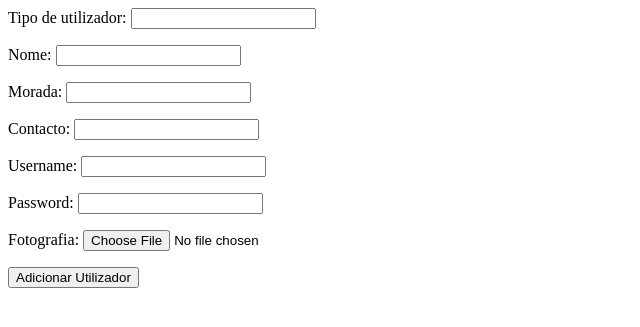
After one commit to bibsos/Heart-SIM, a PHP site: page /adicionarUtilizador.php in a window 1280 px wide. The commit adds this page. Shown: the top 327 px of the page, without its empty margins (0-640 px from the left). Run offline with PHP 8.4, Linux system fonts and the light colour scheme.

Commit message:
Adicionar Utilizador

```diff
--- /dev/null
+++ b/adicionarUtilizador.php
@@ -0,0 +1,17 @@
+<?php
+    $connect = mysqli_connect('localhost', 'root', '','heartsim')
+    or die('Error connecting to the server: ' . mysqli_error($connect));
+    $begin = mysqli_begin_transaction($connect);
+?>
+    <form method="POST">
+        <p>Tipo de utilizador: <input type="options" name="tipo"> </p>
+        <p>Nome: <input type="text" name="nome"> </p>
+        <p>Morada: <input type="text" name="morada"> </p>
+        <p>Contacto: <input type="number" name="contacto"> </p>
+        <p>Username: <input type="username" name="username"> </p>
+        <p>Password: <input type="password" name="password"> </p>
+        <p>Fotografia: <input type="file" name="foto"> </p>
+        <p> <input type="submit" name="submit" value="Adicionar Utilizador"></p>
+    </form>
+
+<?php
--- a/index.php
+++ b/index.php
@@ -82,6 +82,10 @@
                     break;
                 case "NovoPaciente":
                     $links = "novopaciente.php";
+                    break;
+                case "AdicionarUtilizador":
+                    $links = "adicionarUtilizador.php";
+                    break;
             }
             include ($links);
             ?>
--- a/menu.php
+++ b/menu.php
@@ -42,7 +42,7 @@
             <table width="100%" border="1">
                 <tr>
                     <th> Início </th>
-                    <th> Utilizadores </th>
+                    <th> <a href="index.php?action=AdicionarUtilizador"> Utilizadores </a> </th>
                     <th> Estatística </th>
                     <th> Perfil </th>
                     <th> <a href="index.php?action=logout"> Log out </a> </th>
```
